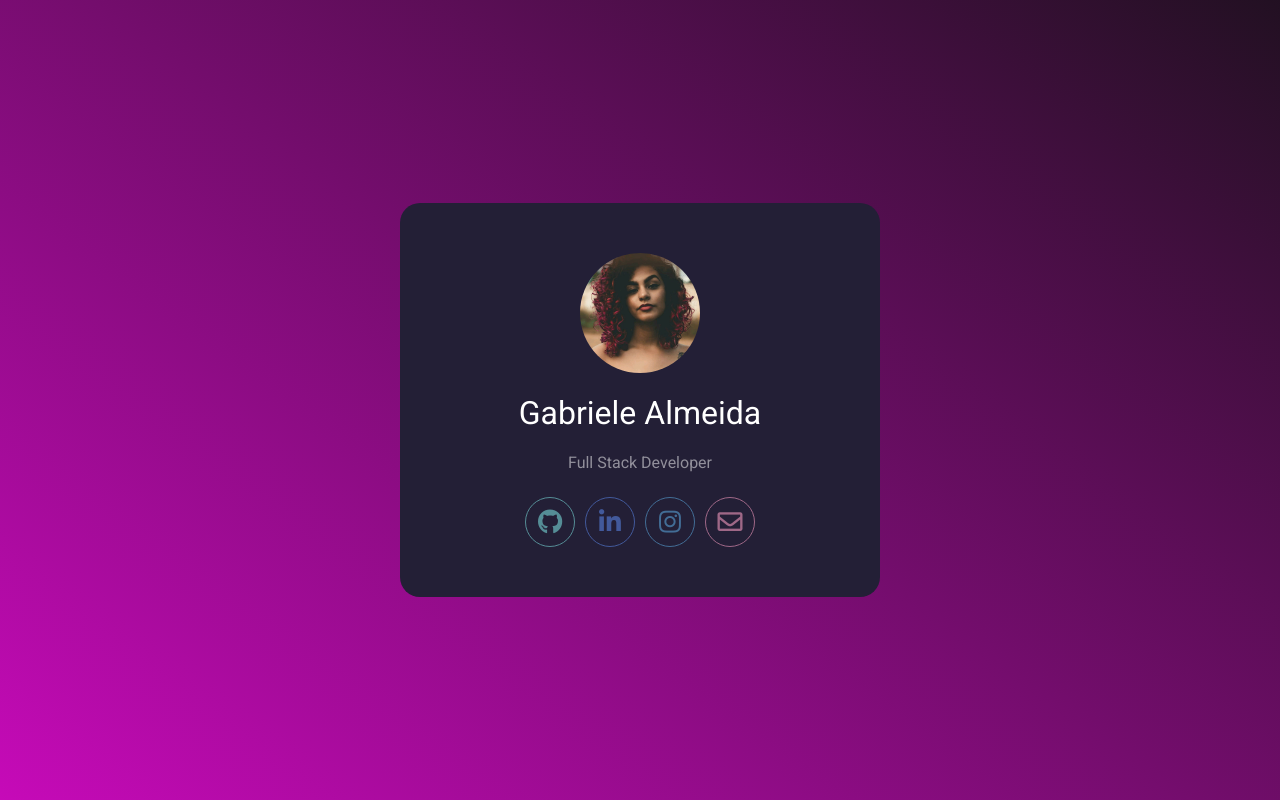
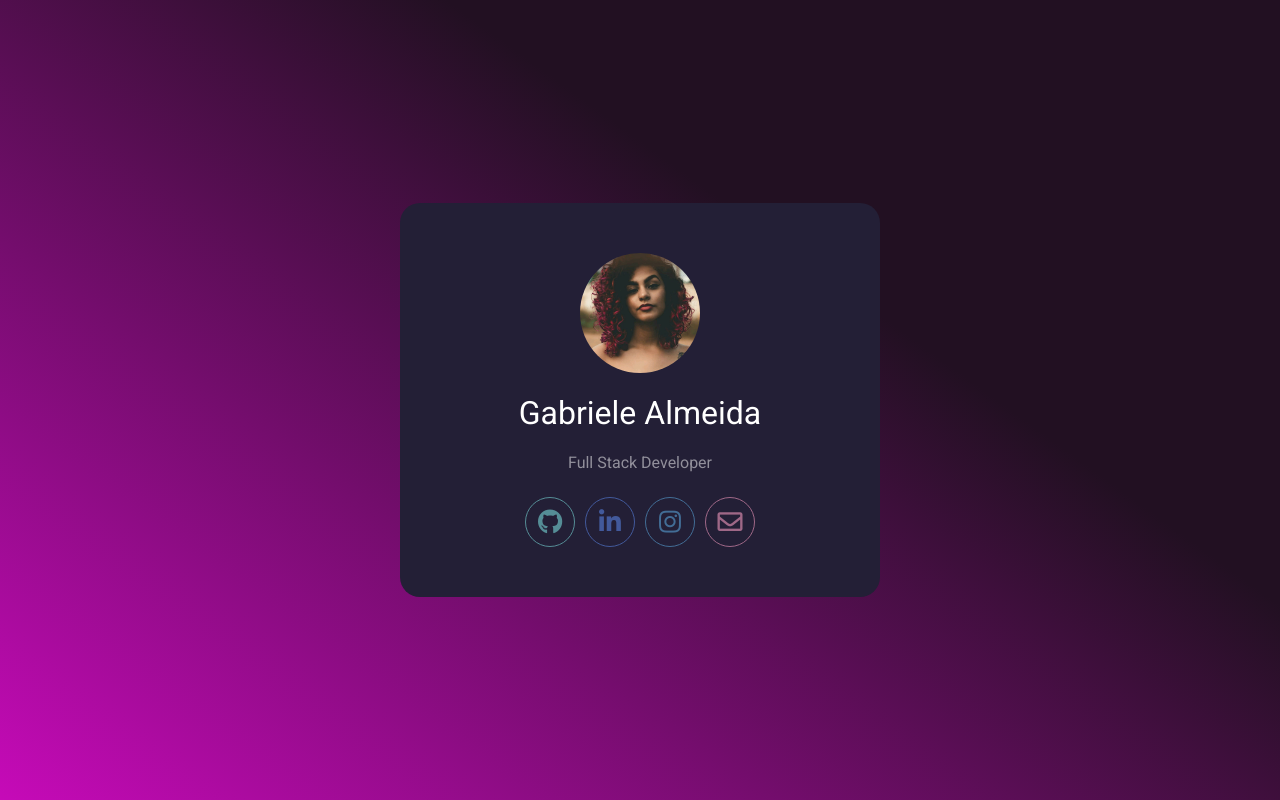
Before and after one commit to noogabe/noogabe.github.io, a PHP site: page / in a window 1280 px wide. Run offline with PHP 8.4, Linux system fonts and the light colour scheme; some libraries are stand-ins or nearby versions.

Commit message:
Update style.css

```diff
--- a/style.css
+++ b/style.css
@@ -35,7 +35,7 @@ a{
     justify-content: center;
     align-items: center;
     background-color: #AFB6C9;
-    background-image: linear-gradient(36deg, rgba(198,10,184,1) 0%, rgba(34,16,34,1) 100%)
+    background-image: linear-gradient(36deg, rgba(198,10,184,1) 0%, rgba(34,16,34,1) 65%)
 }
 
 
@@ -90,7 +90,6 @@ a{
     width: 100%;
     justify-content: center;
     margin-top: 25px;
-    /* gap: 20px; */
     gap: 10px;
 
 }
```
